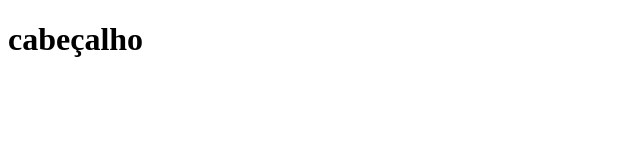
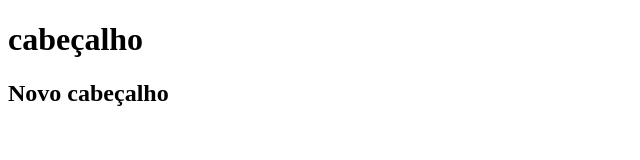
Before and after one commit to Lcleon/modulogit, a plain HTML site: page index.html in a window 1280 px wide. Shown: the whole page, without its empty margins (0-640 px from the left). Drawn offline with Linux system fonts and the light colour scheme.

Commit message:
acerto em index.html

```diff
--- a/index.html
+++ b/index.html
@@ -8,6 +8,6 @@
 </head>
 <body>
     <h1>cabeçalho</h1>
-
+    <h2>Novo cabeçalho</h2>
 </body>
 </html>
```
